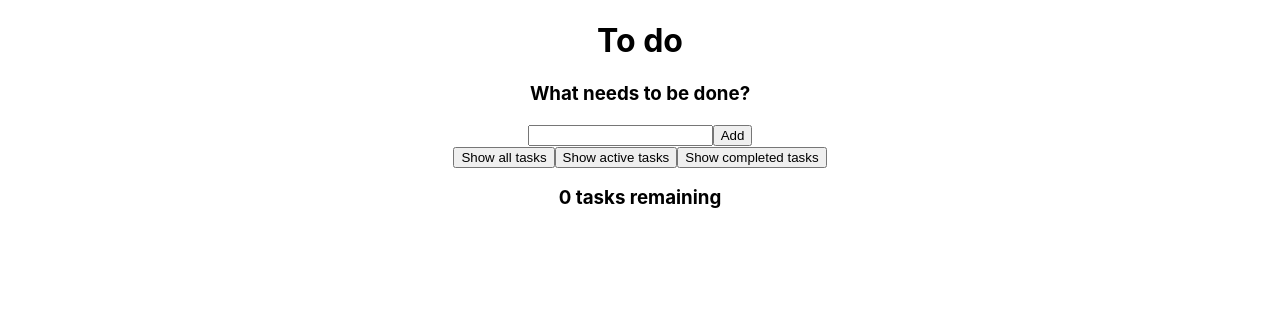
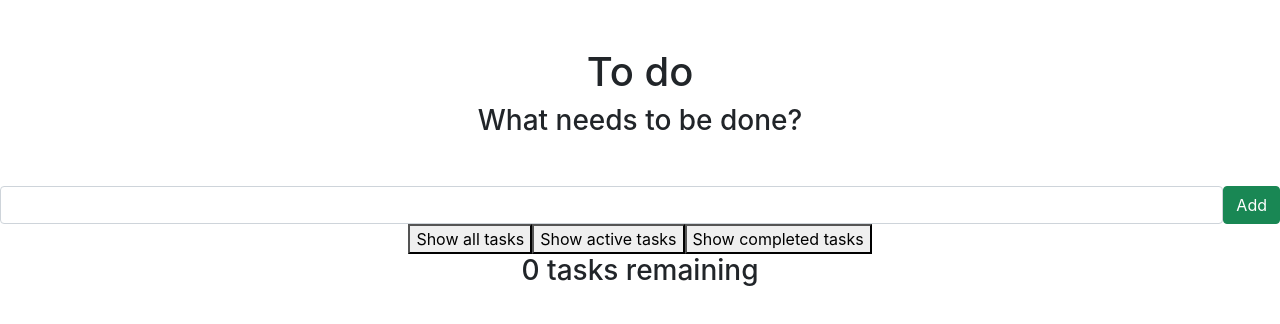
Before and after one commit to marynghiem/ToDoList, a React (Create React App) app in the folder client/: page / in a window 1280 px wide. Shown: the top 324 px of the page. Built offline with nearby package versions, Linux system fonts and the light colour scheme.

Commit message:
added bootstrap inside public folder

```diff
--- a/client/public/index.html
+++ b/client/public/index.html
@@ -15,6 +15,7 @@
       user's mobile device or desktop. See https://developers.google.com/web/fundamentals/web-app-manifest/
     -->
     <link rel="manifest" href="%PUBLIC_URL%/manifest.json" />
+    <link href="https://cdn.jsdelivr.net/npm/bootstrap@5.1.3/dist/css/bootstrap.min.css" rel="stylesheet" integrity="sha384-1BmE4kWBq78iYhFldvKuhfTAU6auU8tT94WrHftjDbrCEXSU1oBoqyl2QvZ6jIW3" crossorigin="anonymous">
     <!--
       Notice the use of %PUBLIC_URL% in the tags above.
       It will be replaced with the URL of the `public` folder during the build.
@@ -38,6 +39,7 @@
 
       To begin the development, run `npm start` or `yarn start`.
       To create a production bundle, use `npm run build` or `yarn build`.
-    -->
+    --> <script src="https://cdn.jsdelivr.net/npm/@popperjs/core@2.10.2/dist/umd/popper.min.js" integrity="sha384-7+zCNj/IqJ95wo16oMtfsKbZ9ccEh31eOz1HGyDuCQ6wgnyJNSYdrPa03rtR1zdB" crossorigin="anonymous"></script>
+<script src="https://cdn.jsdelivr.net/npm/bootstrap@5.1.3/dist/js/bootstrap.min.js" integrity="sha384-QJHtvGhmr9XOIpI6YVutG+2QOK9T+ZnN4kzFN1RtK3zEFEIsxhlmWl5/YESvpZ13" crossorigin="anonymous"></script>
   </body>
 </html>
--- a/client/src/App.js
+++ b/client/src/App.js
@@ -1,11 +1,14 @@
 import "./App.css";
 import { ToDoList } from "./components/ToDoList";
+import React, { Fragment } from "react";
 
 function App() {
   return (
-    <div className="App">
-      <ToDoList />
-    </div>
+    <Fragment>
+      <div className="App">
+        <ToDoList />
+      </div>
+    </Fragment>
   );
 }
 
--- a/client/src/components/ToDoList.js
+++ b/client/src/components/ToDoList.js
@@ -1,4 +1,4 @@
-import React, { useState } from "react";
+import React, { useState, Fragment } from "react";
 import "../css/ToDoList.css";
 
 export const ToDoList = () => {
@@ -36,11 +36,15 @@ export const ToDoList = () => {
 
   console.log(todo);
   return (
-    <div>
-      <h1>To do</h1>
+    <Fragment>
+      <h1 className="text-center mt-5">To do</h1>
       <h3>What needs to be done?</h3>
-      <input type="text" onChange={handleToDo} value={currentToDo}></input>
-      <button onClick={handleAddToDo}>Add</button>
+      <form className="d-flex mt-5">
+        <input type="text" className="form-control" onChange={handleToDo} value={currentToDo}></input>
+        <button className="btn btn-success" onClick={handleAddToDo}>
+          Add
+        </button>
+      </form>
       <div>
         <button>Show all tasks</button>
         <button>Show active tasks</button>
@@ -68,6 +72,6 @@ export const ToDoList = () => {
           )
         )}
       </ul>
-    </div>
+    </Fragment>
   );
 };
```
Also changed, not shown: 1 other file (tests, documents, lock files or other folders).
